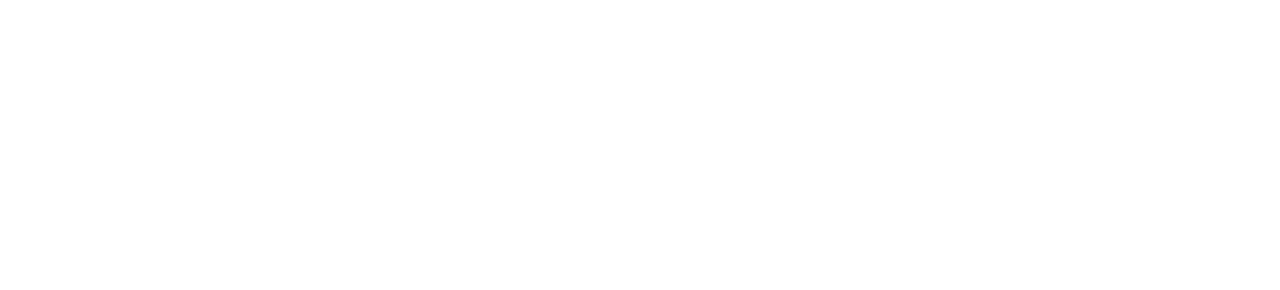
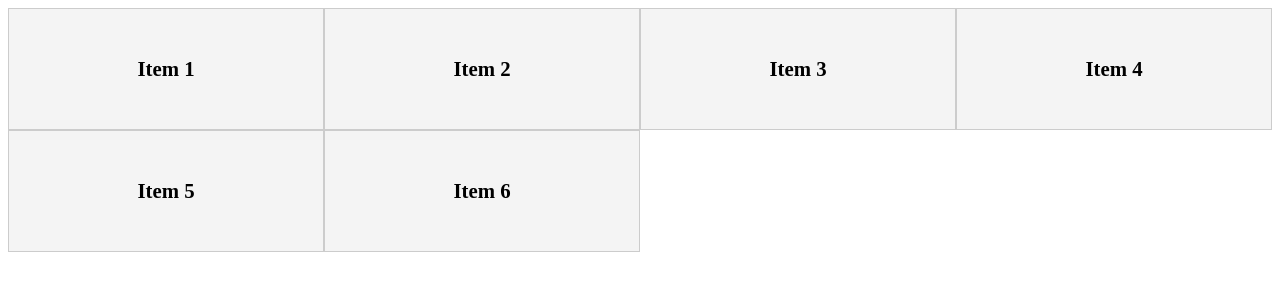
Before and after one commit to ing-arriola/cssGrid, a plain HTML site: page index.html in a window 1280 px wide. Drawn offline with Linux system fonts and the light colour scheme.

Commit message:
Added some columns and grid style testing

```diff
--- a/index.html
+++ b/index.html
@@ -4,8 +4,31 @@
     <meta charset="UTF-8">
     <meta name="viewport" content="width=device-width, initial-scale=1.0">
     <title>GridColumns</title>
+    <style>
+        .grid{
+            display: grid;
+            grid-template-columns: auto auto auto auto;
+        }
+
+        .item{
+            padding: 3rem;
+            border: #ccc 1px solid;
+            background: #f4f4f4;
+            font-size: 1.3rem;
+            font-weight: bold;
+            text-align: center;
+        }
+
+    </style>
 </head>
 <body>
-
+    <div class="grid">
+        <div class="item">Item 1</div>
+        <div class="item">Item 2</div>
+        <div class="item">Item 3</div>
+        <div class="item">Item 4</div>
+        <div class="item">Item 5</div>
+        <div class="item">Item 6</div>
+    </div>
 </body>
 </html>
```
